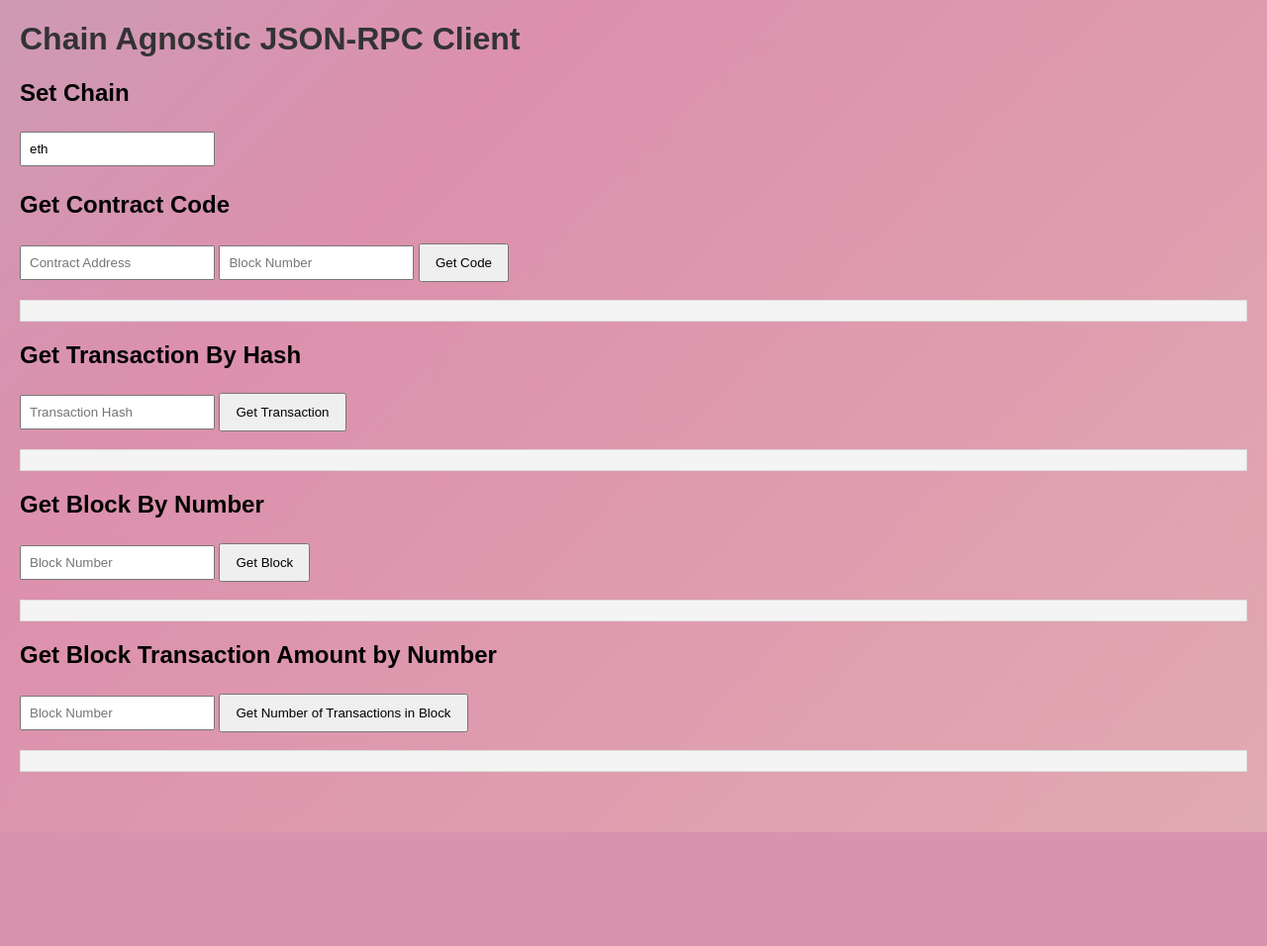
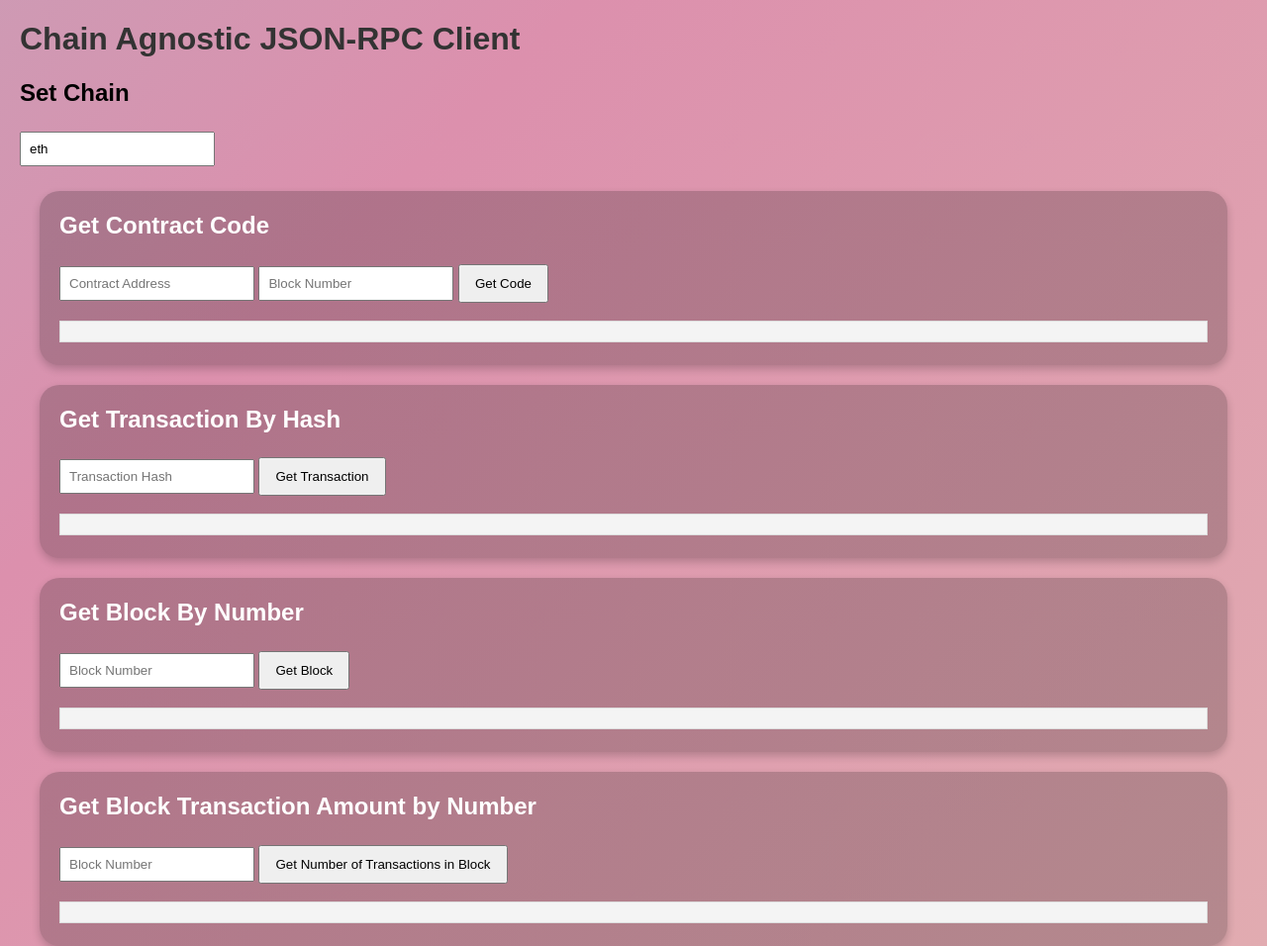
Before and after one commit to Ollivanders/CompassClip, a Flask app: page / in a window 1280 px wide. Shown: the whole page at 99% size. Before the commit the page ends 841 px from the top, so only its background shows below. Run offline with Flask 3, Linux system fonts and the light colour scheme; parts of the project's set-up code (start-up, migrations or seed data) failed here and were passed over.

Commit message:
feat: additional nice styling

```diff
--- a/application/static/styles.css
+++ b/application/static/styles.css
@@ -31,6 +31,27 @@ body {
 	height: 100vh;
 }
 
+.area {
+    padding-left: 20px;
+    padding-right: 20px;
+    padding-top: 1px;
+    padding-bottom: 10px;
+    box-shadow: 0 4px 8px 0 rgba(0,0,0,0.2);
+    transition: 0.3s;
+    margin: 20px;
+    border-radius: 20px;
+    background-image: linear-gradient(rgb(0 0 0/20%) 0 0);
+}
+
+.area h2 {
+    color: #ffffff;
+}
+
+.area:hover {
+    box-shadow: 0 8px 16px 0 rgba(0,0,0,0.3);
+}
+
+
 @keyframes gradient {
 	0% {
 		background-position: 0% 50%;
--- a/application/templates/index.html
+++ b/application/templates/index.html
@@ -16,7 +16,7 @@
     </div>
 
 
-    <div>
+    <div class="area">
         <h2>Get Contract Code</h2>
         <input type="text" id="contractAddress" placeholder="Contract Address">
         <input type="text" id="blockNumber" placeholder="Block Number">
@@ -24,21 +24,21 @@
         <pre id="responseCode"></pre>
     </div>
 
-    <div>
+    <div class="area">
         <h2>Get Transaction By Hash</h2>
         <input type="text" id="txHash" placeholder="Transaction Hash">
         <button onclick="getTransaction()">Get Transaction</button>
         <pre id="responseTx"></pre>
     </div>
 
-    <div>
+    <div class="area">
         <h2>Get Block By Number</h2>
         <input type="text" id="blockNumberInput" placeholder="Block Number">
         <button onclick="getBlock()">Get Block</button>
         <pre id="responseBlock"></pre>
     </div>
 
-    <div>
+    <div class="area">
         <h2>Get Block Transaction Amount by Number</h2>
         <input type="text" id="blockTransactionAmountNumberInput" placeholder="Block Number">
         <button onclick="getNumTransactByBlock()">Get Number of Transactions in Block</button>
```
